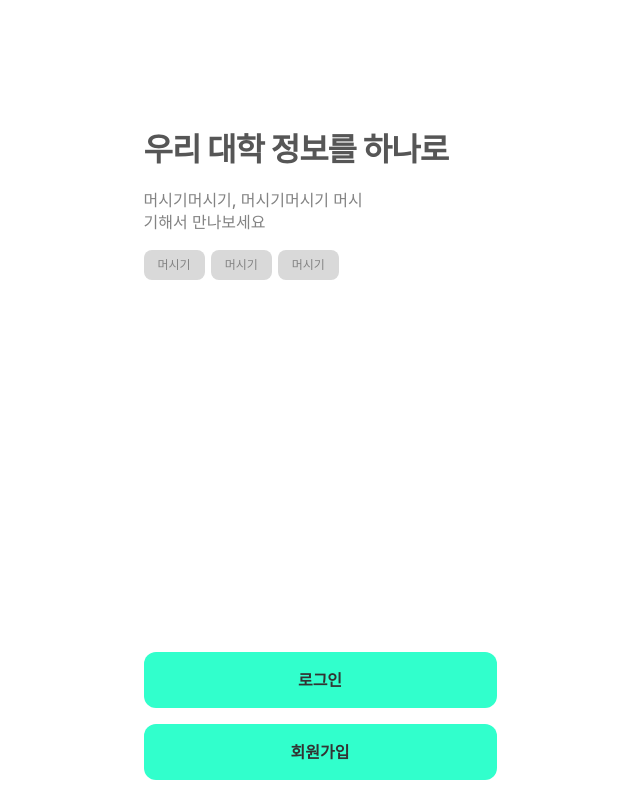
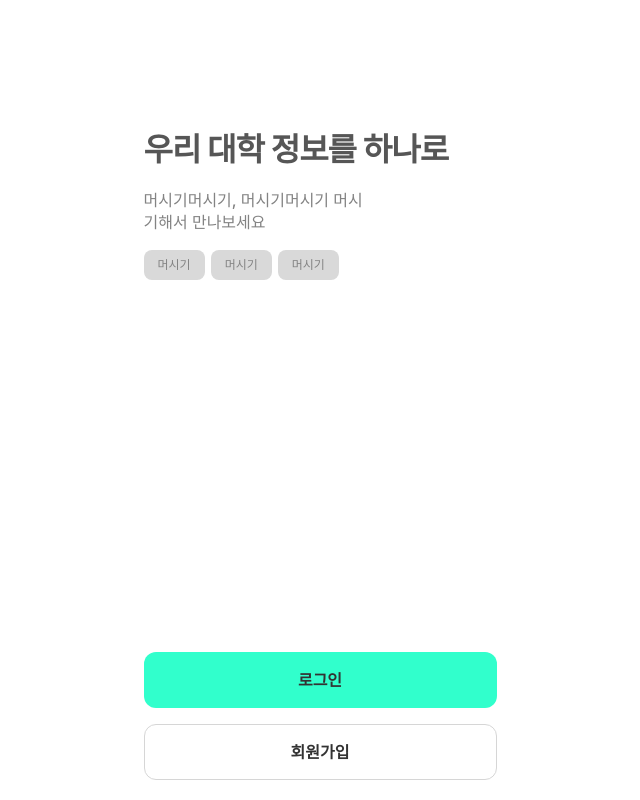
Before and after one commit to campus-navi/frontend, a React (Vite) app: page / in a window 1280 px wide. Shown: the whole page, without its empty margins (320-960 px from the left). Built offline with nearby package versions, Linux system fonts and the light colour scheme; no server answers.

Commit message:
task: CTA 버튼 사용처 스타일 정리 (#49)

```diff
--- a/src/pages/LoginPage.tsx
+++ b/src/pages/LoginPage.tsx
@@ -112,11 +112,7 @@ export default function LoginPage() {
           </div>
 
           <div className="mt-auto pt-8">
-            <CtaButton
-              active={isLoginEnabled}
-              disabled={!isLoginEnabled}
-              className="py-[18px] text-[18px] disabled:cursor-not-allowed disabled:bg-[#E4E4E4] disabled:text-[#BDBDBD] disabled:hover:bg-[#E4E4E4]"
-            >
+            <CtaButton disabled={!isLoginEnabled}>
               로그인
             </CtaButton>
 
--- a/src/pages/OnboardingPage.tsx
+++ b/src/pages/OnboardingPage.tsx
@@ -27,8 +27,12 @@ export default function OnboardingPage() {
           </div>
 
           <div className="w-full space-y-4 pt-[clamp(24px,8vh,72px)]">
-            <CtaButton onClick={() => navigate('/login')}>로그인</CtaButton>
-            <CtaButton onClick={() => navigate('/signup')}>회원가입</CtaButton>
+            <CtaButton variant="primary" onClick={() => navigate('/login')}>
+              로그인
+            </CtaButton>
+            <CtaButton variant="tertiary" onClick={() => navigate('/signup')}>
+              회원가입
+            </CtaButton>
           </div>
         </section>
       </div>
--- a/src/pages/SignupCompletePage.tsx
+++ b/src/pages/SignupCompletePage.tsx
@@ -42,7 +42,7 @@ export default function SignupCompletePage() {
           </div>
 
           <div className="mt-auto pt-8">
-            <CtaButton active className="py-[18px] text-[18px]" onClick={() => navigate('/', { replace: true })}>
+            <CtaButton onClick={() => navigate('/', { replace: true })}>
               메인으로 이동
             </CtaButton>
           </div>
--- a/src/pages/SignupPage.tsx
+++ b/src/pages/SignupPage.tsx
@@ -243,9 +243,7 @@ export default function SignupPage() {
           {state.step !== 1 ? (
             <div className="mt-auto pt-8">
               <CtaButton
-                active={isCurrentStepValid && !signupSubmit.isPending}
                 disabled={!isCurrentStepValid || signupSubmit.isPending}
-                className="py-[18px] text-[18px] disabled:cursor-not-allowed disabled:bg-[#E4E4E4] disabled:text-[#BDBDBD] disabled:hover:bg-[#E4E4E4]"
                 onClick={state.step === 5 ? () => void signupSubmit.submit() : actions.nextStep}
               >
                 {state.step === 5 ? (signupSubmit.isPending ? '회원가입 중...' : '회원가입 완료') : '다음'}
```
